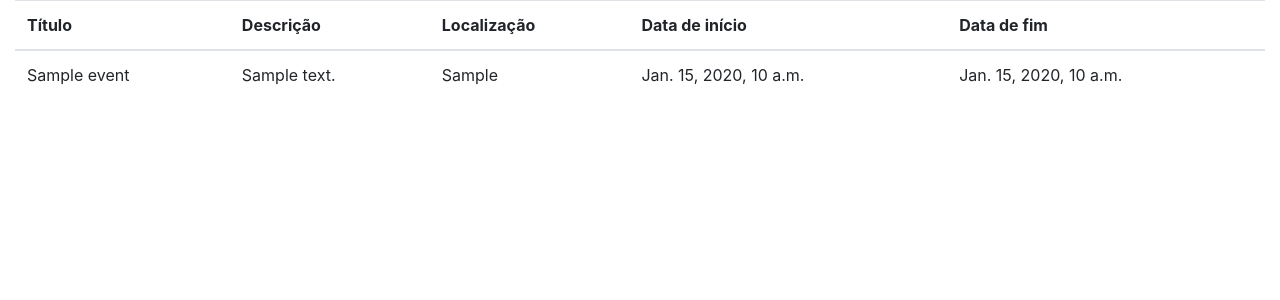
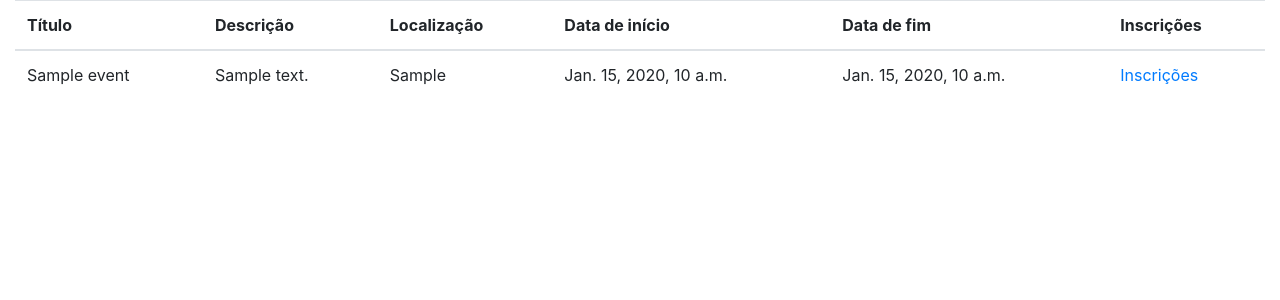
Before and after one commit to adrianomargarin/tchelinux-caxias-2018, a Django app: template tchelinux/event/templates/event/list.html in a window 1280 px wide. Shown: the part 56-356 px from the top of the page. Run offline with Django 3.2, Linux system fonts and the light colour scheme; the template is opened without the code that fills it: values that come from a table or form of the project are taken from there, others are empty; tables that the repository leaves empty hold one stand-in row (values such as "Sample post"); parts of the project's set-up code (start-up, migrations or seed data) failed here and were passed over; some libraries are stand-ins or nearby versions.

Commit message:
Adicionado link de inscrições

```diff
--- a/tchelinux/event/templates/event/list.html
+++ b/tchelinux/event/templates/event/list.html
@@ -11,6 +11,7 @@
         <th>Localização</th>
         <th>Data de início</th>
         <th>Data de fim</th>
+        <th>Inscrições</th>
       </tr>
     </thead>
     <tbody>
@@ -21,6 +22,7 @@
           <td>{{ obj.location }}</td>
           <td>{{ obj.start_date }}</td>
           <td>{{ obj.end_date }}</td>
+          <td><a href="{% url 'subscription:form' obj.pk %}">Inscrições</a></td>
         </tr>
       {% endfor %}
     </tbody>
```
